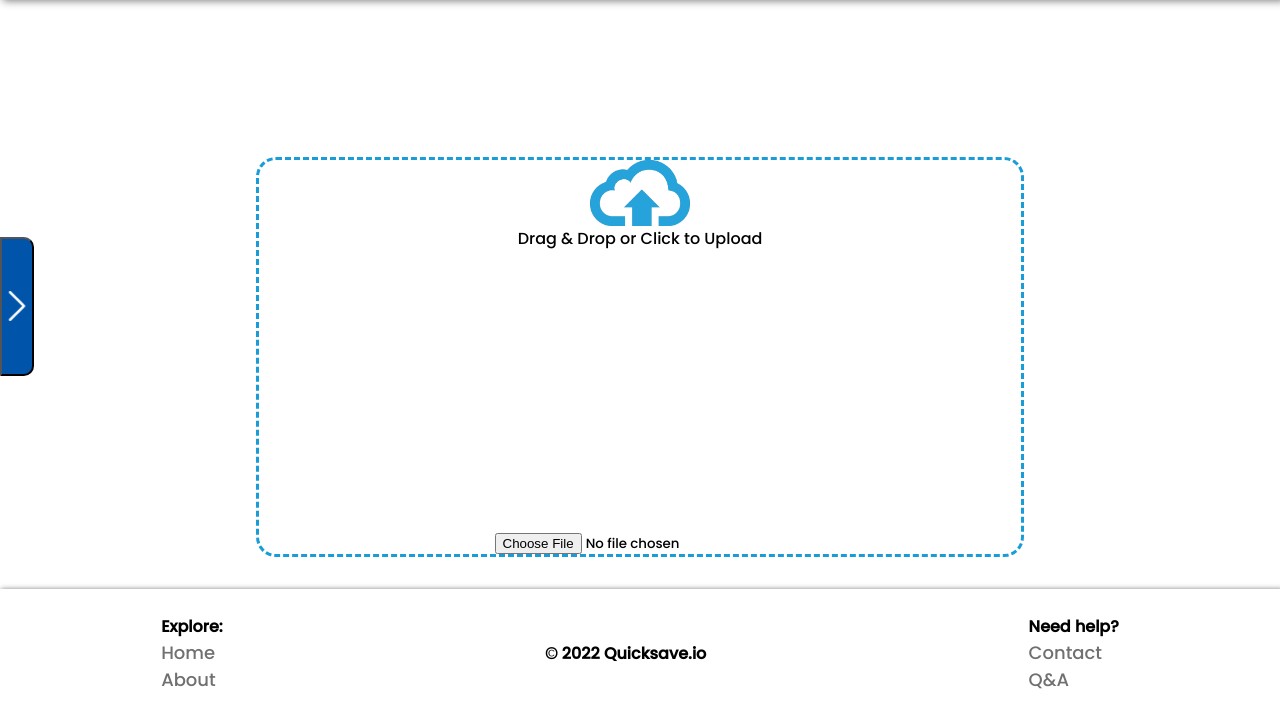
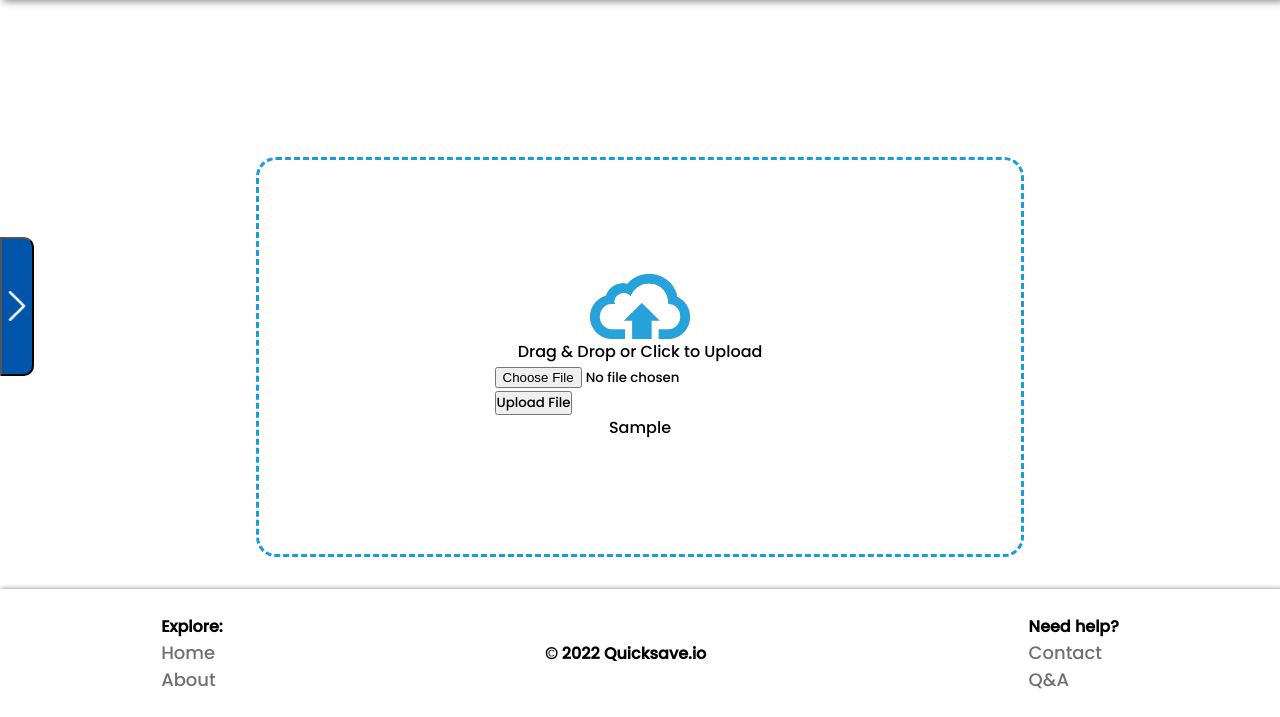
Before and after one commit to Owtter/quicksave.io, a Flask app: template website/templates/public/index.html in a window 1280 px wide. Shown: the part 83-800 px from the top of the page. Run offline with Flask 2, Linux system fonts and the light colour scheme; the template is opened without the code that fills it: values that come from a table or form of the project are taken from there, most other values are stand-ins (such as "Sample title", 1, 10 or a date in 2020).

Commit message:
V1.2 - Python Backend: Added backend to support file uploading

```diff
--- a/website/__init__.py
+++ b/website/__init__.py
@@ -1,11 +1,16 @@
+import os
 from flask import Flask
+from werkzeug.utils import secure_filename
+from flask_wtf import FlaskForm
+from wtforms import FileField, SubmitField
 
 
 # create flask application and key
 def create_app():
     app = Flask(__name__)
-    # make mroe secret after testing
+    # change to random b'' for productin
     app.config['SECRET_KEY'] = 'key'
+    app.config["UPLOAD_FOLDER"] = "static/uploaded-files"
 
     from .views import views
     from .auth import auth
@@ -14,3 +19,22 @@ def create_app():
     app.register_blueprint(auth, url_prefix="/")
 
     return app
+
+
+class UploadFileForm(FlaskForm):
+    file = FileField("File")
+    submit = SubmitField("Upload File")
+
+
+def save_file():
+    form = UploadFileForm()
+    app = create_app()
+
+    if form.validate_on_submit():
+        # fetch the file
+        file = form.file.data
+        # save the file
+
+        file.save(os.path.join(os.path.abspath(os.path.dirname(__file__)),
+                               app.config["UPLOAD_FOLDER"],
+                               secure_filename(file.filename)))
--- a/website/auth.py
+++ b/website/auth.py
@@ -1,4 +1,5 @@
 from flask import Blueprint
+from flask import render_template
 
 # define auth file as blueprint (root) for authentication pages
 auth = Blueprint("auth", __name__)
--- a/website/templates/public/index.html
+++ b/website/templates/public/index.html
@@ -7,8 +7,13 @@
 <div class="drop-zone">
     <img src="{{ url_for('static', filename='img/icon_upload.png') }}" alt="Upload">
     <span>Drag & Drop or Click to Upload</span>
-    <div class="drop-zone__thumb" data-label="myfile.txt"></div>
-    <input type="file" name="myFile" class="drop-zone__input">
+    <form method="POST" enctype="multipart/form-data">
+        {{ form.hidden_tag() }}
+        <div class="upload-file">{{ form.file() }}</div>
+        <div class="upload-button">{{ form.submit() }}</div>
+    </form>
+    {{ upload_complete }}
+
 </div>
 
 {% endblock main %}
```
Also changed, not shown: website/views.py (+7 -4 lines).
